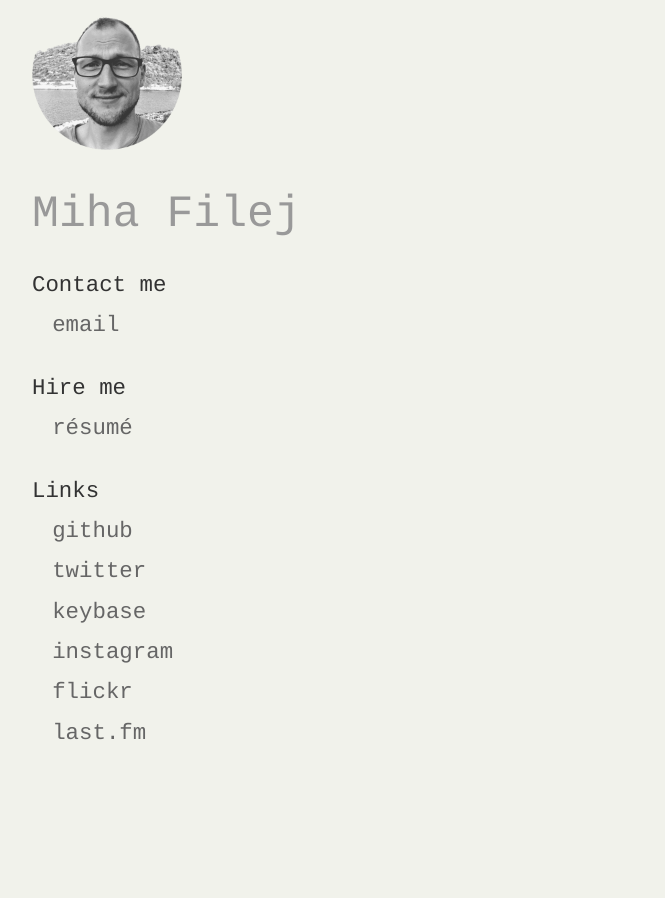
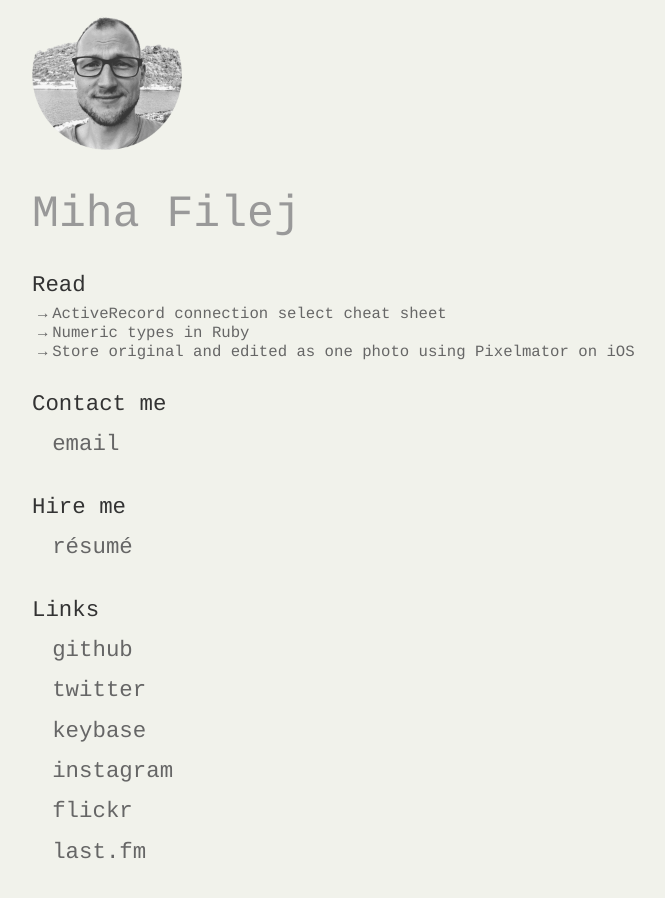
Before and after one commit to mfilej/mfilej.github.io, a Jekyll site: the page built from index.html, in a window 1280 px wide. Shown: the whole page, without its empty margins (458-1123 px from the left). Built offline with Jekyll 4.4.1, drawn with Linux system fonts in a browser that asks for light colours; comment, search, counter and statistics services are not loaded.

Commit message:
List articles on front page

```diff
--- a/_posts/2017-09-19-activerecord-connection-select.md
+++ b/_posts/2017-09-19-activerecord-connection-select.md
@@ -1,6 +1,7 @@
 ---
 title: ActiveRecord connection select cheat sheet
 layout: default
+categories: [ruby, rails, activerecord]
 ---
 
 <link rel="stylesheet" href="/assets/activerecord-connection-select.css">
--- a/index.html
+++ b/index.html
@@ -1,3 +1,6 @@
+---
+---
+
 <!doctype html>
 <title>Miha Filej</title>
 <meta charset="utf-8">
@@ -49,6 +52,18 @@
       width: 200px;
     }
   }
+  .articles li {
+    font-size: 0.7em;
+    line-height: 1.2em;
+    white-space: nowrap;
+  }
+  .articles li:before {
+    content: "\2192 \0020";
+    display: inline-block;
+    margin-left: -.9em;
+    width: .9em;
+  }
+
   @media (pointer:fine) {
     li:hover::before {
       content: "\2192 \0020";
@@ -65,6 +80,19 @@
 </header>
 
 <section>
+  <h2>
+    Read
+  </h2>
+
+  <ul class="articles">
+    {% for post in site.categories.ruby %}
+    <li><a href="{{ post.url }}">{{ post.title }}</a></li>
+    {% endfor %}
+    {% for post in site.categories.ios %}
+    <li><a href="{{ post.url }}">{{ post.title }}</a></li>
+    {% endfor %}
+  </ul>
+
   <h2>
     Contact me
   </h2>
```
Also changed, not shown: _posts/2015-05-23-ruby-numeric.md (+1 -0 lines), _posts/2016-03-27-store-original-modified-photo-pixelmator-ios.md (+1 -0 lines).
